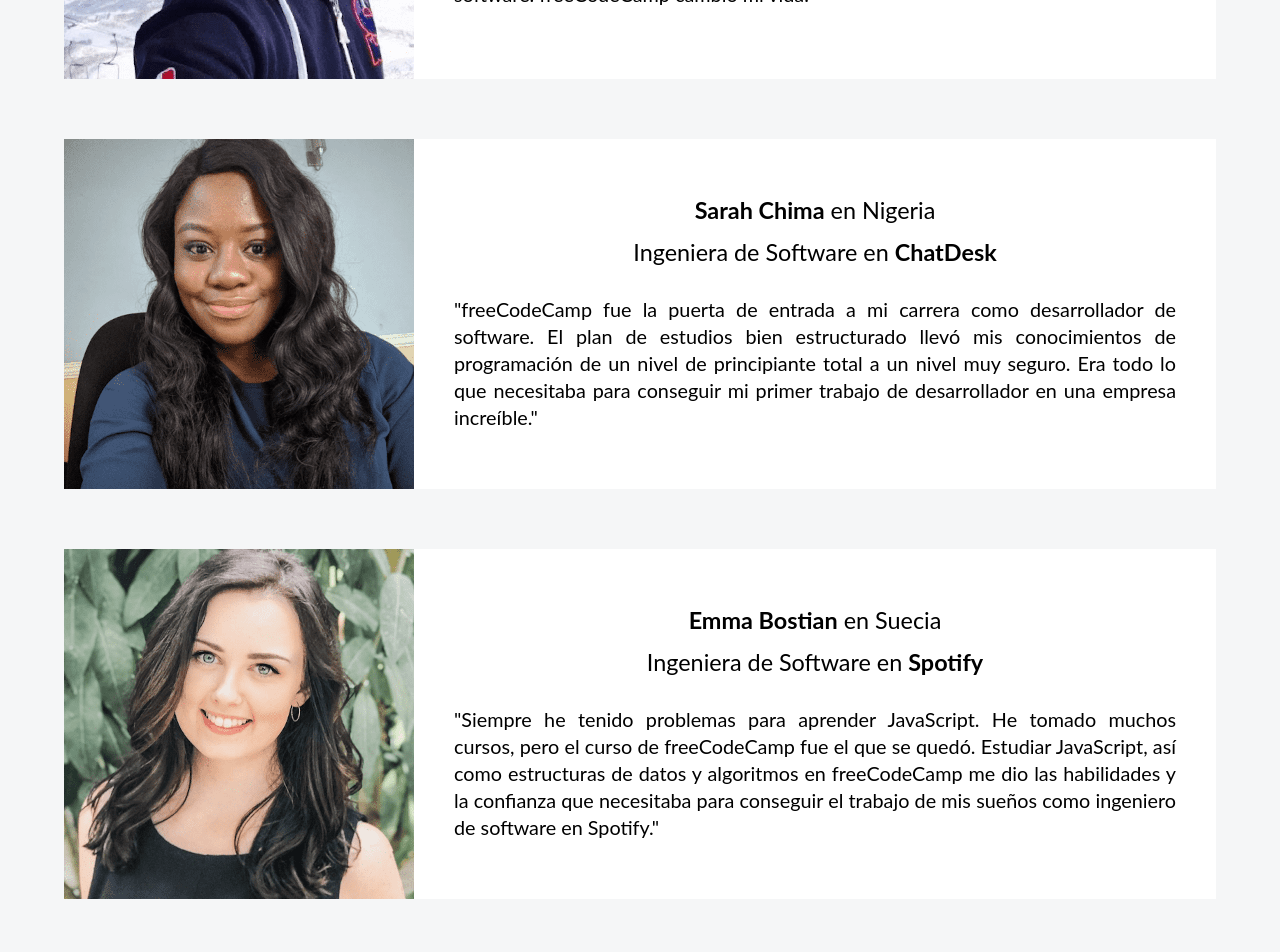
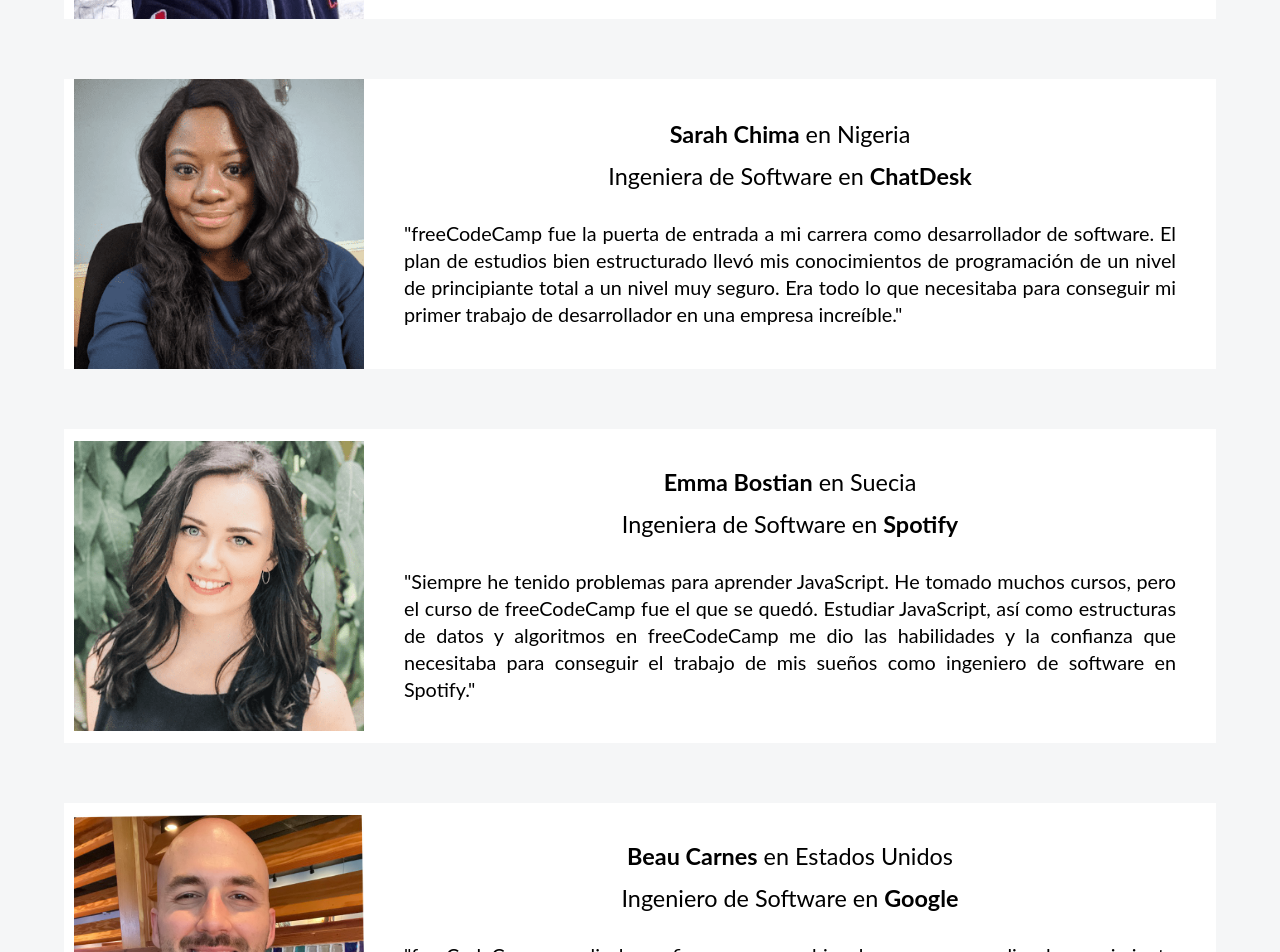
Before and after one commit to arnolcb/reactCourse, a React (Create React App) app in the folder first-project/: page / in a window 1280 px wide. Shown: the part 460-1412 px from the top of the page. Built offline with nearby package versions, Linux system fonts and the light colour scheme.

Commit message:
feat: add Data.js

```diff
--- a/first-project/src/App.js
+++ b/first-project/src/App.js
@@ -1,35 +1,23 @@
 import "./App.css";
 import Testimonio from "./components/Testimonio";
+import testimoniosData from "./Data";
 
 function App() {
   return (
     <div className="App">
       <div className="contenedor-principal">
         <h1>Esto es lo que dicen nuestros alumnos sobre freeCodeCamp:</h1>
-        <Testimonio
-          nombre='Shawn Wang'
-          pais='Singapur'
-          imagen='shawn'
-          cargo='Ingeniero de Software'
-          empresa='Amazon'
-          testimonio='Da miedo cambiar de carrera. Solo gané la confianza de que podía programar trabajando a través de los cientos de horas de lecciones gratuitas en freeCodeCamp. Dentro de un año tuve un trabajo de seis cifras como ingeniero de software. freeCodeCamp cambió mi vida.'
-        />
-        <Testimonio
-          nombre='Sarah Chima'
-          pais='Nigeria'
-          imagen='sarah'
-          cargo='Ingeniera de Software'
-          empresa='ChatDesk'
-          testimonio='freeCodeCamp fue la puerta de entrada a mi carrera como desarrollador de software. El plan de estudios bien estructurado llevó mis conocimientos de programación de un nivel de principiante total a un nivel muy seguro. Era todo lo que necesitaba para conseguir mi primer trabajo de desarrollador en una empresa increíble.'
-        />
-        <Testimonio
-          nombre='Emma Bostian'
-          pais='Suecia'
-          imagen='emma'
-          cargo='Ingeniera de Software'
-          empresa='Spotify'
-          testimonio='Siempre he tenido problemas para aprender JavaScript. He tomado muchos cursos, pero el curso de freeCodeCamp fue el que se quedó. Estudiar JavaScript, así como estructuras de datos y algoritmos en freeCodeCamp me dio las habilidades y la confianza que necesitaba para conseguir el trabajo de mis sueños como ingeniero de software en Spotify.'
-        />
+        {testimoniosData.map((testimonio, index) => (
+          <Testimonio
+            key={index}
+            nombre={testimonio.nombre}
+            pais={testimonio.pais}
+            imagen={testimonio.imagen}
+            cargo={testimonio.cargo}
+            empresa={testimonio.empresa}
+            testimonio={testimonio.testimonio}
+          />
+        ))}
       </div>
     </div>
   );
--- /dev/null
+++ b/first-project/src/Data.js
@@ -0,0 +1,36 @@
+const testimoniosData = [
+    {
+      nombre: 'Shawn Wang',
+      pais: 'Singapur',
+      imagen: 'shawn',
+      cargo: 'Ingeniero de Software',
+      empresa: 'Amazon',
+      testimonio: 'Da miedo cambiar de carrera. Solo gané la confianza de que podía programar trabajando a través de los cientos de horas de lecciones gratuitas en freeCodeCamp. Dentro de un año tuve un trabajo de seis cifras como ingeniero de software. freeCodeCamp cambió mi vida.'
+    },
+    {
+      nombre: 'Sarah Chima',
+      pais: 'Nigeria',
+      imagen: 'sarah',
+      cargo: 'Ingeniera de Software',
+      empresa: 'ChatDesk',
+      testimonio: 'freeCodeCamp fue la puerta de entrada a mi carrera como desarrollador de software. El plan de estudios bien estructurado llevó mis conocimientos de programación de un nivel de principiante total a un nivel muy seguro. Era todo lo que necesitaba para conseguir mi primer trabajo de desarrollador en una empresa increíble.'
+    },
+    {
+      nombre: 'Emma Bostian',
+      pais: 'Suecia',
+      imagen: 'emma',
+      cargo: 'Ingeniera de Software',
+      empresa: 'Spotify',
+      testimonio: 'Siempre he tenido problemas para aprender JavaScript. He tomado muchos cursos, pero el curso de freeCodeCamp fue el que se quedó. Estudiar JavaScript, así como estructuras de datos y algoritmos en freeCodeCamp me dio las habilidades y la confianza que necesitaba para conseguir el trabajo de mis sueños como ingeniero de software en Spotify.'
+    },
+    {
+        nombre: 'Beau Carnes',
+        pais: 'Estados Unidos',
+        imagen: 'beau',
+        cargo: 'Ingeniero de Software',
+        empresa: 'Google',
+        testimonio: 'freeCodeCamp me dio la confianza para cambiar de carrera y me dio el conocimiento que necesitaba para conseguir un trabajo como ingeniero de software sin tener un título en ciencias de la computación. El plan de estudios de freeCodeCamp es de primera categoría. De hecho, he utilizado freeCodeCamp para entrevistar a candidatos para puestos de ingeniería en Google.'
+    }
+  ];
+
+  export default testimoniosData;
--- a/first-project/src/stylesheets/Testimonio.css
+++ b/first-project/src/stylesheets/Testimonio.css
@@ -10,8 +10,9 @@
 }
 
 .imagen-testimonio{
-    height: 100%;
-    width: auto;
+    height: 290px;
+    width: 290px;
+    margin-left: 10px;
 }
 
 .contenedor-texto-testimonio{
```
Also changed, not shown: first-project/src/img/testimonio-beau.png (added).
